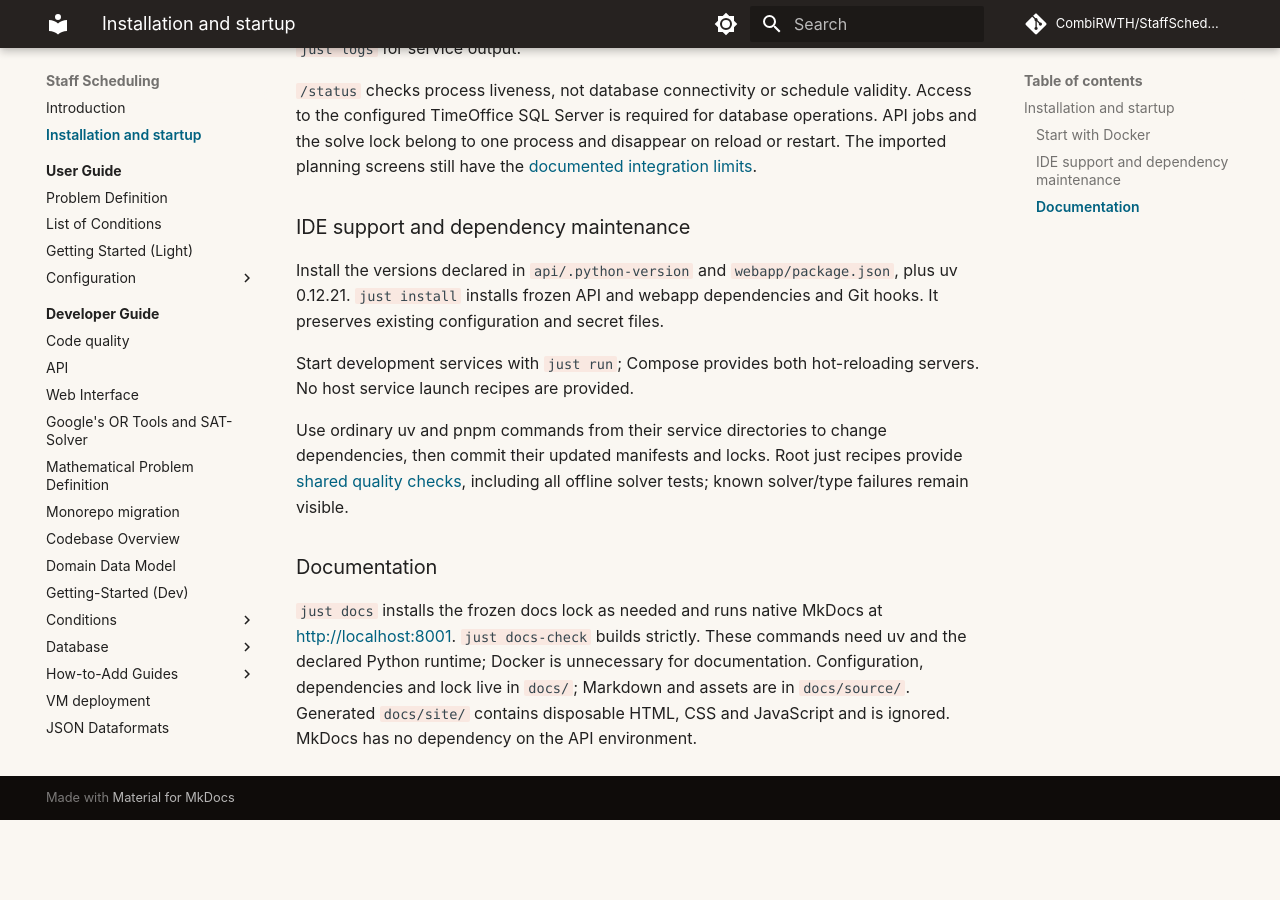
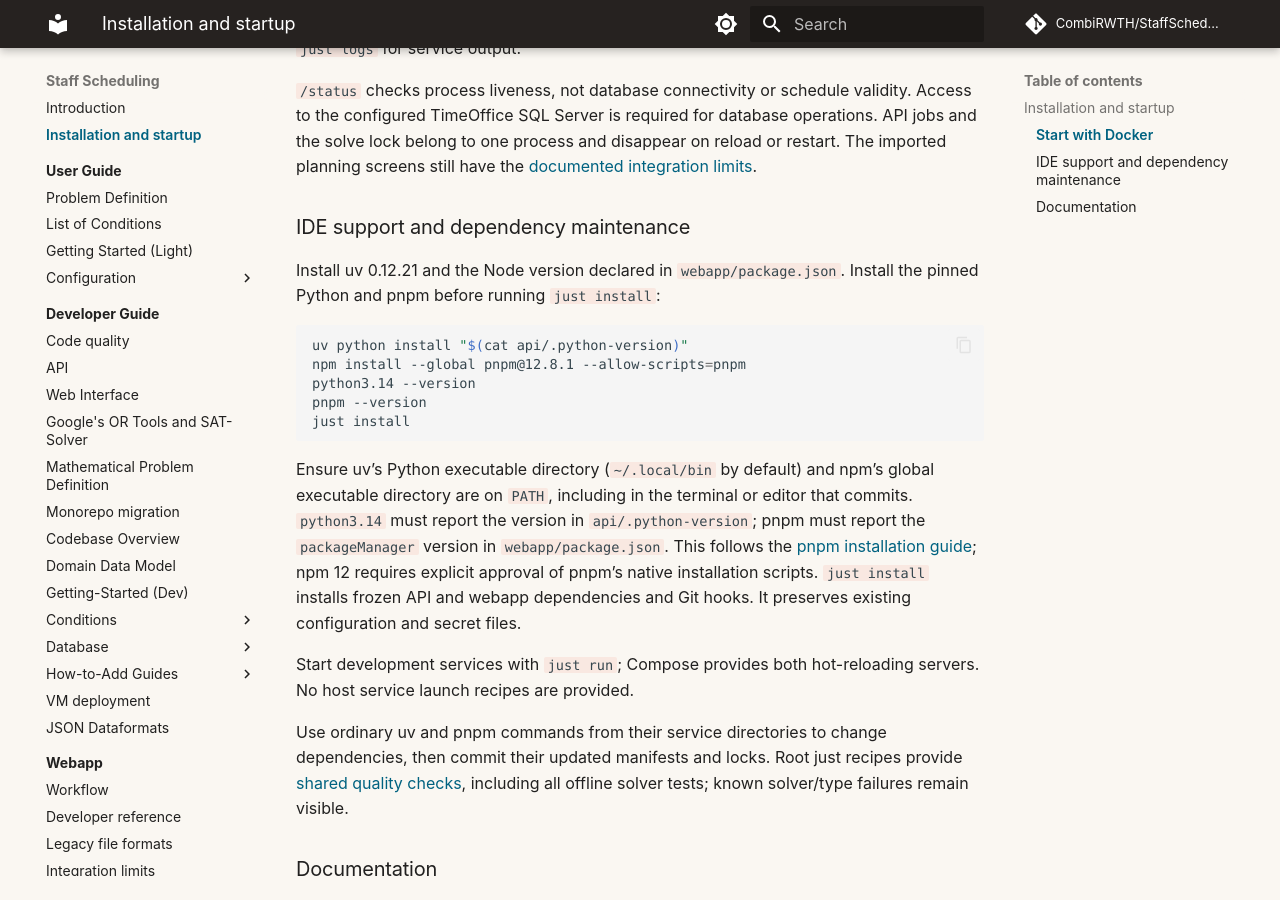
Before and after one commit to CombiRWTH/StaffScheduling, an MkDocs documentation site: the page built from docs/source/installation.md, in a window 1280 px wide and 900 px high, scrolled down 819 px. Built offline with MkDocs 1.6.1 and Material for MkDocs 9.7.7, drawn with Linux system fonts in a browser that asks for light colours; comment, search, counter and statistics services are not loaded; before the commit the page ends 1639 px from its top, so only the background shows below that.

Commit message:
fix(tooling): pin debug hook runtime and document native setup

````diff
--- a/docs/source/installation.md
+++ b/docs/source/installation.md
@@ -18,7 +18,17 @@
 
 ## IDE support and dependency maintenance
 
-Install the versions declared in `api/.python-version` and `webapp/package.json`, plus uv 0.12.21. `just install` installs frozen API and webapp dependencies and Git hooks. It preserves existing configuration and secret files.
+Install uv 0.12.21 and the Node version declared in `webapp/package.json`. Install the pinned Python and pnpm before running `just install`:
+
+```sh
+uv python install "$(cat api/.python-version)"
+npm install --global pnpm@12.8.1 --allow-scripts=pnpm
+python3.14 --version
+pnpm --version
+just install
+```
+
+Ensure uv’s Python executable directory (`~/.local/bin` by default) and npm’s global executable directory are on `PATH`, including in the terminal or editor that commits. `python3.14` must report the version in `api/.python-version`; pnpm must report the `packageManager` version in `webapp/package.json`. This follows the [pnpm installation guide](https://pnpm.io/installation); npm 12 requires explicit approval of pnpm’s native installation scripts. `just install` installs frozen API and webapp dependencies and Git hooks. It preserves existing configuration and secret files.
 
 Start development services with `just run`; Compose provides both hot-reloading servers. No host service launch recipes are provided.
 
````
Also changed, not shown: docs/source/developer-view/code-quality.md (+1 -1 lines), .pre-commit-config.yaml.
